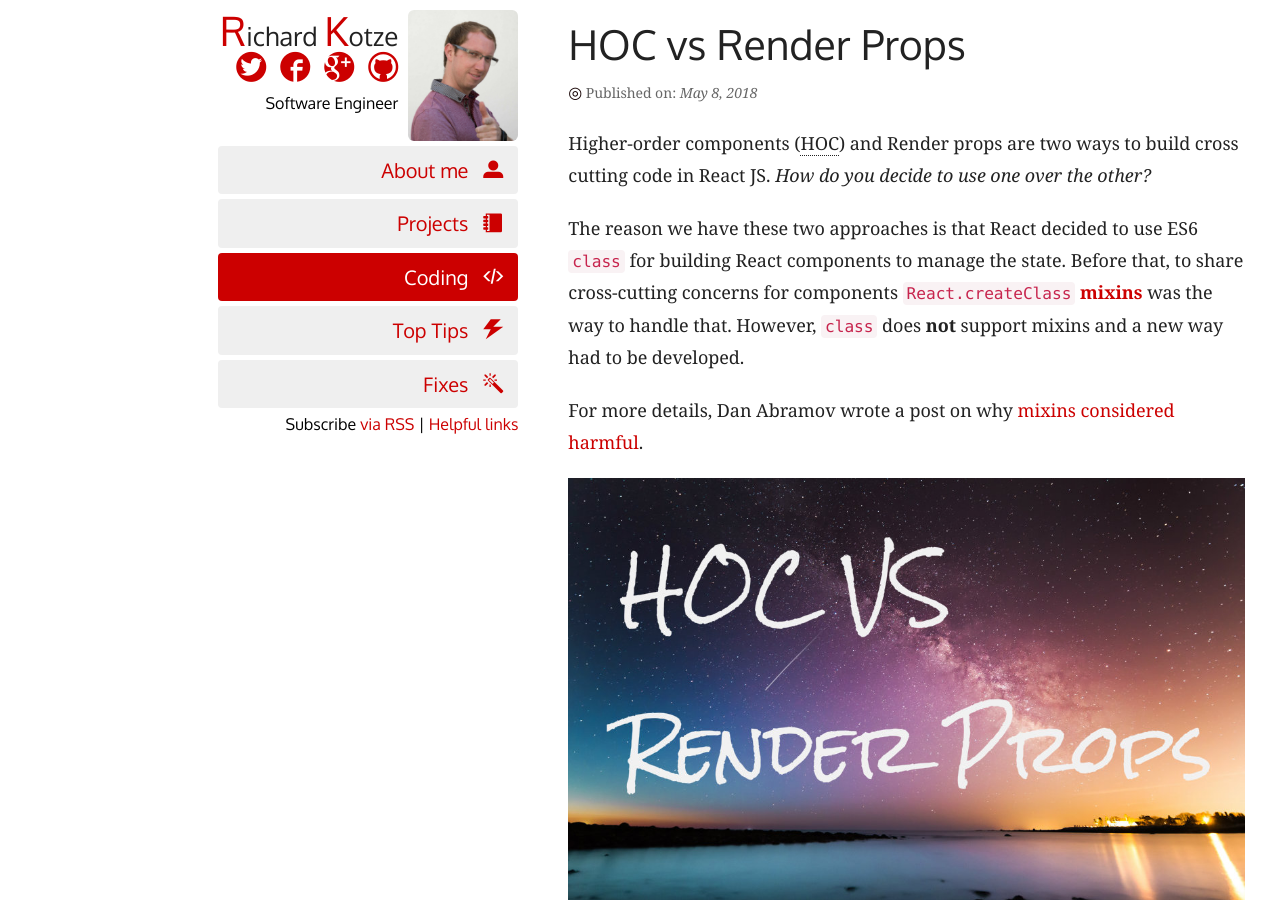
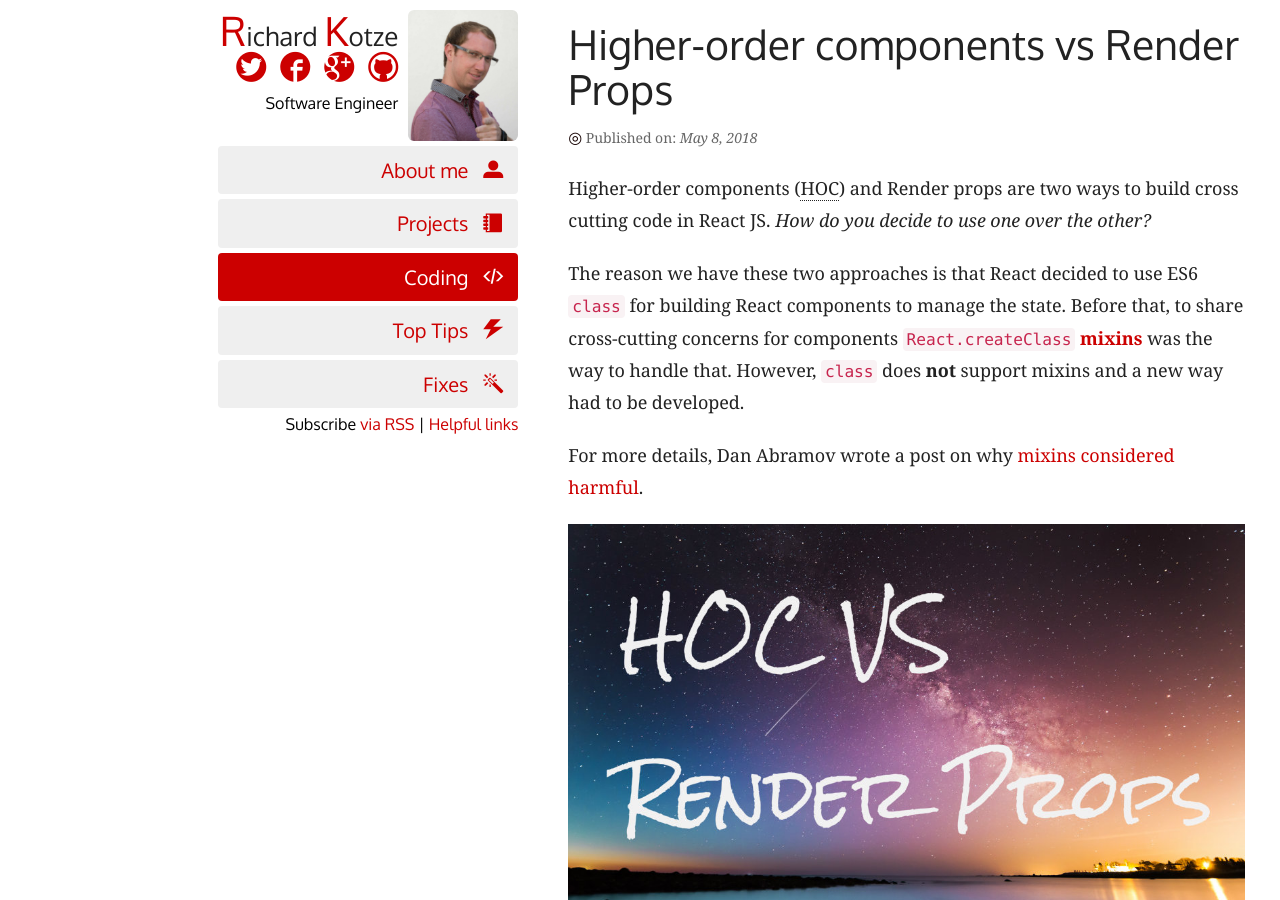
Before and after one commit to rkotze/rkotze.github.io, a Jekyll site: the page built from _posts/2018-05-15-hoc-vs-render-props-reactjs.md, in a window 1280 px wide and 900 px high. Built offline with Jekyll 4.4.1, drawn with Linux system fonts in a browser that asks for light colours; comment, search, counter and statistics services are not loaded.

Commit message:
Modify title

```diff
--- a/_posts/2018-05-15-hoc-vs-render-props-reactjs.md
+++ b/_posts/2018-05-15-hoc-vs-render-props-reactjs.md
@@ -1,6 +1,6 @@
 ---
 layout: post
-title: "HOC vs Render Props"
+title: "Higher-order components vs Render Props"
 date: 2018-05-08 12:00:12 +0000
 permalink: /coding/hoc-vs-render-props-react
 category: coding
```
